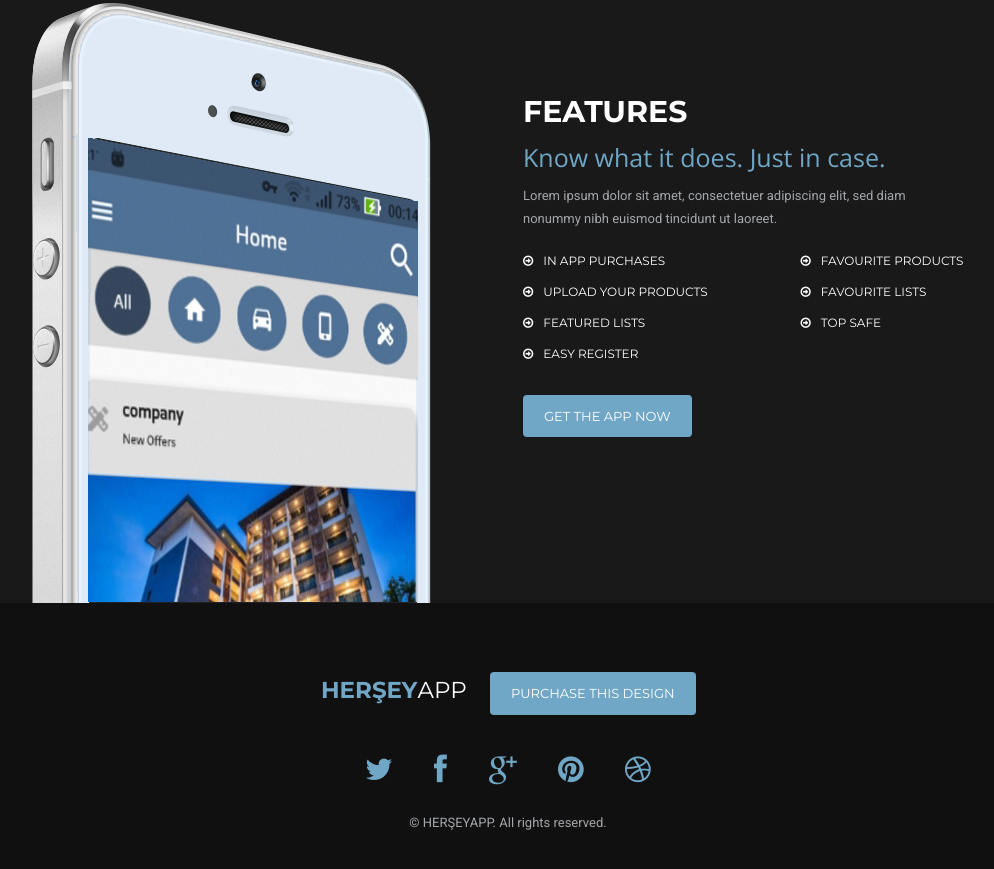
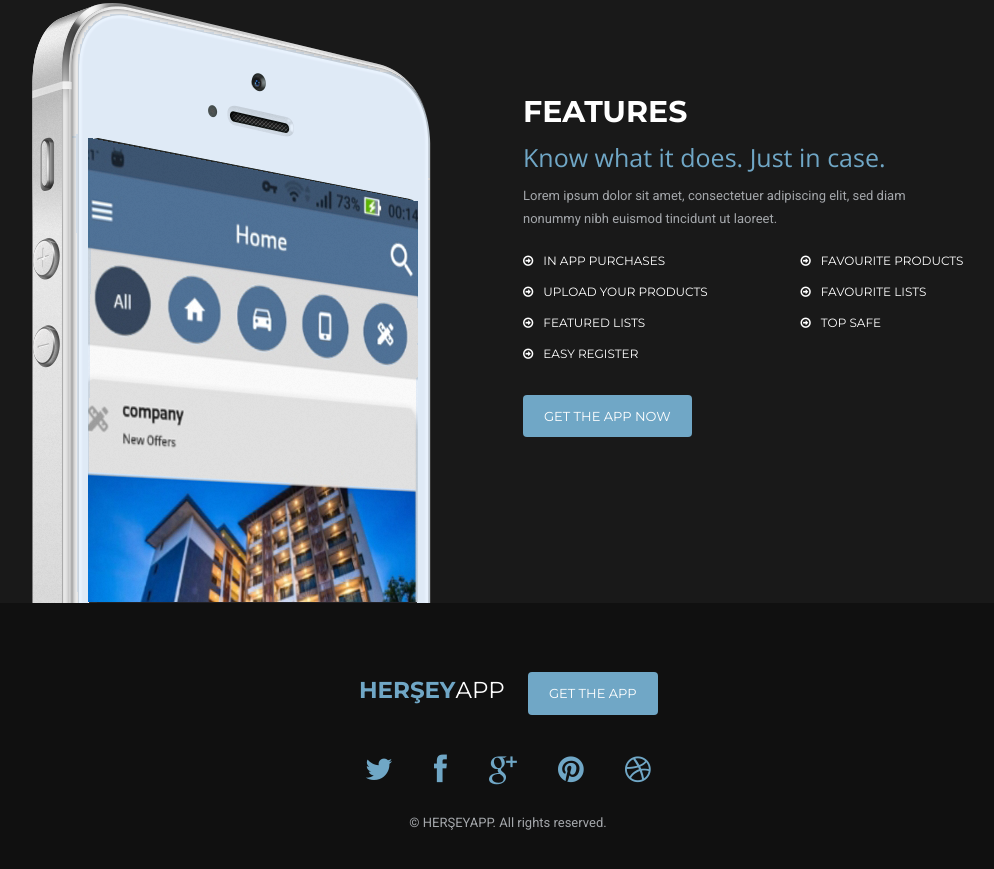
Before and after one commit to HammamZarefa/HERSEYAPP, a plain HTML site: page index.html in a window 1280 px wide. Shown: the part 2537-3406 px from the top of the page, without its empty margins (132-1126 px from the left). Drawn offline with nearby package versions, Linux system fonts and the light colour scheme.

Commit message:
Button Changed

```diff
--- a/index.html
+++ b/index.html
@@ -688,7 +688,7 @@ Footer
             <div class="container logo">
                 <div class="text-logo"><b>HERŞEY</b>app</div>
                 <!-- Change your text logo here -->
-                <a href="#" class="w_btn">purchase this design</a>
+                <a href="#" class="w_btn">Get the app</a>
 
                 <div class="social_media">
                     <i class="fa">&#xf099;</i>
```
